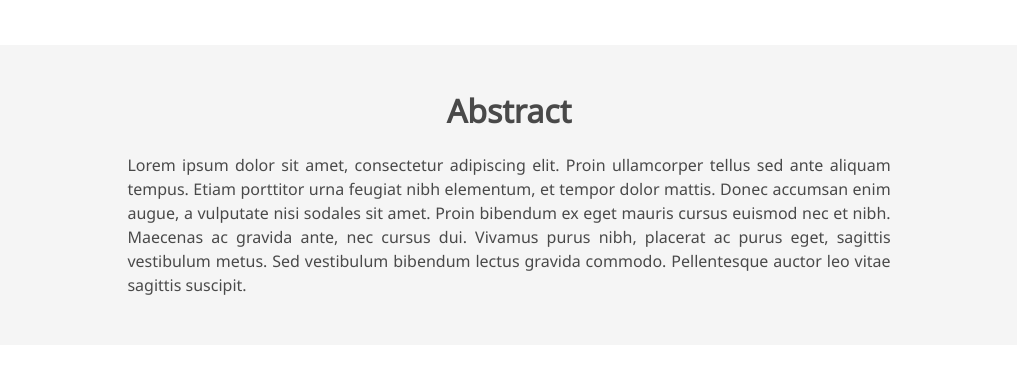
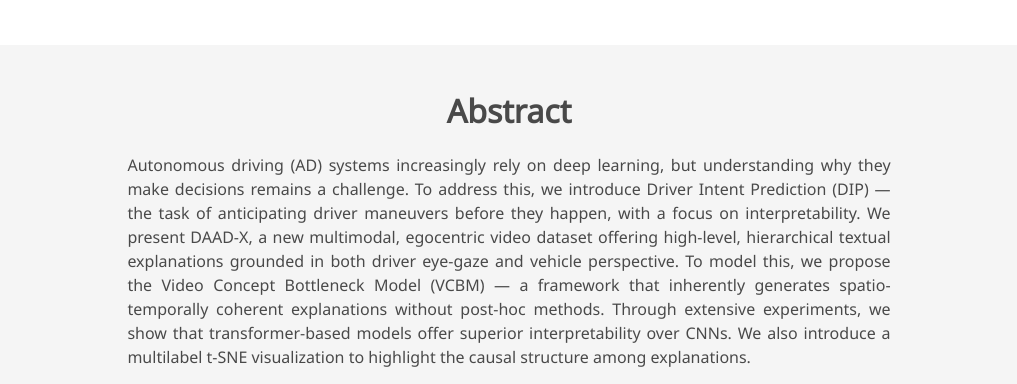
Before and after one commit to Mukil07/VCBM.github.io, a plain HTML site: page index.html in a window 1280 px wide. Shown: the part 635-1019 px from the top of the page, without its empty margins (131-1148 px from the left). Drawn offline with nearby package versions, Linux system fonts and the light colour scheme; some icons are missing; a web font is replaced by a local one.

Commit message:
Update index.html

```diff
--- a/index.html
+++ b/index.html
@@ -111,7 +111,7 @@
 
                   <!-- Github link -->
                   <span class="link-block">
-                    <a href="https://github.com/YOUR REPO HERE" target="_blank"
+                    <a href="https://github.com/Mukil07/DIP-Explainability.git" target="_blank"
                     class="external-link button is-normal is-rounded is-dark">
                     <span class="icon">
                       <i class="fab fa-github"></i>
@@ -164,7 +164,9 @@
         <h2 class="title is-3">Abstract</h2>
         <div class="content has-text-justified">
           <p>
-            Lorem ipsum dolor sit amet, consectetur adipiscing elit. Proin ullamcorper tellus sed ante aliquam tempus. Etiam porttitor urna feugiat nibh elementum, et tempor dolor mattis. Donec accumsan enim augue, a vulputate nisi sodales sit amet. Proin bibendum ex eget mauris cursus euismod nec et nibh. Maecenas ac gravida ante, nec cursus dui. Vivamus purus nibh, placerat ac purus eget, sagittis vestibulum metus. Sed vestibulum bibendum lectus gravida commodo. Pellentesque auctor leo vitae sagittis suscipit.
+            Autonomous driving (AD) systems increasingly rely on deep learning, but understanding why they make decisions remains a challenge. To address this, we introduce Driver Intent Prediction (DIP) — the task of anticipating driver maneuvers before they happen, with a focus on interpretability.
+            We present DAAD-X, a new multimodal, egocentric video dataset offering high-level, hierarchical textual explanations grounded in both driver eye-gaze and vehicle perspective.
+            To model this, we propose the Video Concept Bottleneck Model (VCBM) — a framework that inherently generates spatio-temporally coherent explanations without post-hoc methods. Through extensive experiments, we show that transformer-based models offer superior interpretability over CNNs. We also introduce a multilabel t-SNE visualization to highlight the causal structure among explanations.
           </p>
         </div>
       </div>
```
